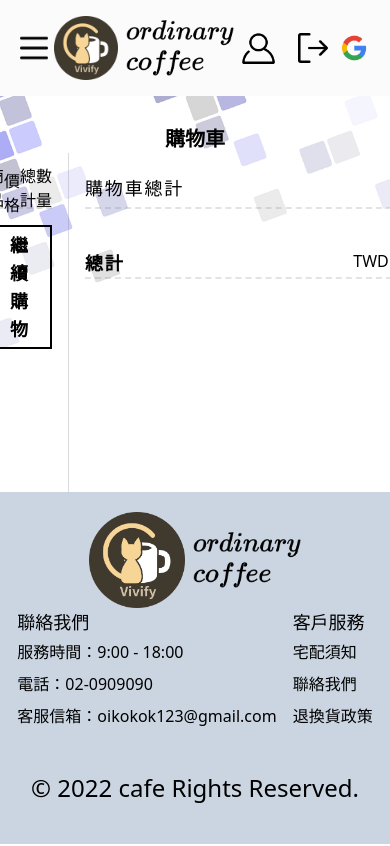
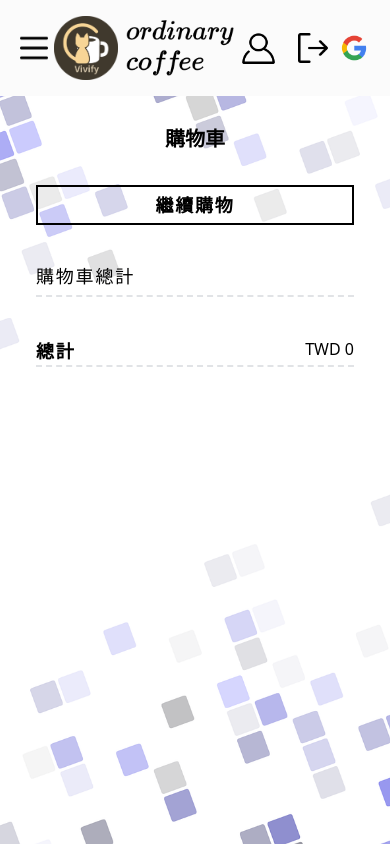
Before and after one commit to ryouske1213/vite3-coffee, a Vue app: page /Shopping in a window 390 px wide. Shown: the top 846 px of the page. Built offline with nearby package versions, Linux system fonts and the light colour scheme; what vue3-google-login would draw is missing.

Commit message:
fix: 所有頁面RWD完成 帳號登入使用權限token 設定完成

```diff
--- a/src/components/CommodityTotel.vue
+++ b/src/components/CommodityTotel.vue
@@ -7,7 +7,6 @@ let PriceTotel = reactive([]);
 onMounted(() => {
   checkout = JSON.parse(localStorage.getItem("currenItem", "currenItem")) ?? [];
   checkout.forEach((item) => PriceTotel.push(item.count * item.price));
-  console.log(checkout)
 });
 
 const checkoutData = computed(() => {
@@ -17,9 +16,9 @@ const checkoutData = computed(() => {
 </script>
 
 <template>
-  <div class="h-full">
+  <div>
     <div
-      class="min-w-[350px] max-w-[750px] h-[500px] border-l p-4 border-gray-500 border-opacity-25"
+      class="min-w-[350px] max-w-[750px] md:h-[500px] md:border-l p-4 pb-20 border-gray-500 border-opacity-25"
     >
       <div class="h-full">
         <div
--- a/src/components/carouse.vue
+++ b/src/components/carouse.vue
@@ -13,7 +13,7 @@ const CarouselData = reactive(carousel)
   <Carousel :wrap-around="true" :autoplay="3000" :transition="1000">
     <Slide v-for="slide in CarouselData" :key="slide">
       <!-- <div class="carousel__item">{{ slide.img }}</div> -->
-      <img class="w-[600px]" :src="`/image/${slide.img}`" alt="">
+      <img class="w-[400px] md:w-[600px]" :src="`/image/${slide.img}`" alt="">
       <!-- <img src="" alt=""> -->
     </Slide>
 
@@ -25,16 +25,6 @@ const CarouselData = reactive(carousel)
 </template>
 
 <style>
-/* .carousel__item {
-  min-height: 100px;
-  width: 100%;
-  font-size: 20px;
-  border-radius: 8px;
-  display: flex;
-  justify-content: center;
-  align-items: center;
-} */
-
 .carousel__slide {
   padding: 10px;
 }
--- a/src/components/cart.vue
+++ b/src/components/cart.vue
@@ -35,7 +35,7 @@ const del = (index) => {
 <template>
   <div class="max-w-[750px] p-4">
     <div
-      class="w-full h-10 flex border-dashed border-b-2 border-gray-500 border-opacity-20"
+      class="hidden md:w-full md:h-10 md:flex md:border-dashed md:border-b-2 md:border-gray-500 md:border-opacity-20"
     >
       <div class="w-full md:w-[100px] flex items-center md:mr-10">
         <p>商品</p>
@@ -66,11 +66,11 @@ const del = (index) => {
         </div>
         <div class="md:flex">
           <div class="w-full md:flex items-center mr-5">
-            <div class="md:w-20 flex items-center my-3 md:mr-10">
+            <div class="md:w-20 flex justify-center items-center my-3 md:mr-10">
               <p>{{ item.count * item.price }}</p>
               <p>TWD</p>
             </div>
-            <div class="md:w-20 flex items-center my-3 md:mr-10">
+            <div class="md:w-20 flex justify-center items-center my-3 md:mr-10">
               <div class="flex items-center cursor-pointer">
                 <div class="cursor-pointer border px-2" @click="sub(item, index)">-</div>
               </div>
@@ -94,7 +94,7 @@ const del = (index) => {
     </div>
     <router-link to="/Coffee_bag">
       <button
-        class="mt-4 px-4 py-1 text-lg font-bold tracking-widest border-2 border-black"
+        class="w-full justify-center md:w-auto mt-4 px-4 py-1 text-lg font-bold tracking-widest border-2 border-black"
       >
         繼續購物
       </button>
--- a/src/components/footer_1.vue
+++ b/src/components/footer_1.vue
@@ -5,7 +5,7 @@
     <div class="w-full flex justify-center">
       <div class="w-[700px] md:flex md:items-center mt-5">
         <div class="flex items-center justify-center">
-          <img class="w-24" src="../assets/background/Logo.png" alt="" />
+          <img class="w-16 md:w-24" src="../assets/background/Logo.png" alt="" />
           <img
             class="h-14 pl-2"
             src="../../public/image/ordinary-coffee.png"
--- a/src/views/Home/Coffee_bag.vue
+++ b/src/views/Home/Coffee_bag.vue
@@ -38,8 +38,8 @@ onMounted(() => {
         <div class="w-full flex justify-center mt-10 font-bold">
           <h1 class="text-2xl">│ 咖啡豆 │</h1>
         </div>
-        <p class="text-center mt-10">「單品咖啡」泛指來自單一國家或產區的單一款式咖啡豆，如衣索比亞-耶加雪菲（Ethiopia Yirgacheffe）。</p>
-        <p class="text-center mt-5">每個國家產地不一，不同國家、不同地區擁有各自的氣候、土壤與自然環境，栽種的咖啡因而各具特色。</p>
+        <p class="text-center mt-10 mx-6">「單品咖啡」泛指來自單一國家或產區的單一款式咖啡豆，如衣索比亞-耶加雪菲（Ethiopia Yirgacheffe）。</p>
+        <p class="text-center mt-5 mx-6">每個國家產地不一，不同國家、不同地區擁有各自的氣候、土壤與自然環境，栽種的咖啡因而各具特色。</p>
         <div class="w-full flex justify-center mt-20">
           <img class="w-11/12 md:w-4/5" src="../../../public/image/Single-product-light-roast.png" alt="">
         </div>
--- a/src/views/Home/Coffee_items.vue
+++ b/src/views/Home/Coffee_items.vue
@@ -11,13 +11,19 @@ const count = ref(1);
 const route = useRoute();
 const router = useRouter();
 const authStore = useAuthStore();
-const pictureState = sessionStorage.getItem("token", authStore.isAuthenticated);
-
+let pictureState = ref()
 const id = ref();
 const coffeeData = reactive([]);
 
 onMounted(() => {
+  pictureState.value = sessionStorage.getItem("token", authStore.isAuthenticated)
+  console.log(pictureState.value)
+
   id.value = route.params.id;
+
+  if (pictureState.value == 'false') {
+    router.push("/Login/index");
+  }
 
   items.forEach((item) => {
     if (item.id == id.value) {
--- a/src/views/Home/Home.vue
+++ b/src/views/Home/Home.vue
@@ -5,19 +5,14 @@ import carouse from "../../components/carouse.vue";
 </script>
 
 <template>
-  <div class="bg-home min-h-screen h-screen overflow-hidde">
-    <!-- <img
-      class="object-cover -z-50 h-full w-full"
-      src="@/assets/background/background-cofe.jpg"
-      alt=""
-    /> -->
-    <div class="relative top-0 h-full">
+  <div class="h-screen relative overflow-hidden bg-home">
+    <div class="absolute top-0 h-full w-full overflow-y-auto">
       <header_1 />
-      <carouse class="pt-24" />
+      <carouse class="pt-24 " />
 
       <div class="w-full flex justify-center text-2xl mt-10">商品</div>
       <div class="flex mx-10">
-        <div class="w-full flex justify-center items-center pt-24 pb-6">
+        <div class="w-full md:flex md:justify-center items-center pt-24 pb-6">
           <div>
             <div class="">
               <router-link to="/Coffee_bag">
@@ -30,9 +25,12 @@ import carouse from "../../components/carouse.vue";
                 <!-- <p class="absolute bottom-0 right-2 text-white">About Us</p> -->
               </router-link>
             </div>
+            <div class="md:w-[600px] flex text-xl font-bold justify-center">
+              <p>飲品咖啡</p>
+            </div>
           </div>
           <div>
-            <div>
+            <div class="mt-16 md:mt-0">
               <div class="relative flex cursor-pointer">
                 <router-link to="/WesternFood">
                   <img
@@ -45,16 +43,11 @@ import carouse from "../../components/carouse.vue";
                     </p> -->
                 </router-link>
               </div>
+              <div class="md:w-[600px] flex text-xl font-bold justify-center">
+                <p>西餐飲食</p>
+              </div>
             </div>
           </div>
-        </div>
-      </div>
-      <div class="flex justify-center mx-10">
-        <div class="w-[600px] flex text-xl font-bold justify-center">
-          <p>飲品咖啡</p>
-        </div>
-        <div class="w-[600px] flex text-xl font-bold justify-center">
-          <p>西餐飲食</p>
         </div>
       </div>
       <footer_1 class="text-black" />
--- a/src/views/Home/Shopping.vue
+++ b/src/views/Home/Shopping.vue
@@ -31,16 +31,16 @@ onMounted(() => {
             <p class="">購物車</p>
           </div>
         </div>
-        <div class="w-full h-[500px] flex justify-center overflow-y-auto">
-          <div class="flex">
+        <div class="w-full h-[500px] flex justify-center">
+          <div class="md:flex">
             <cart />
             <CommodityTotel />
           </div>
         </div>
       </div>
     </div>
-    <footer_1 class="w-full fixed bottom-0" />
   </div>
+    <footer_1 class="w-full h-full mt-0" />
 </template>
 
 <style scoped></style>
--- a/src/views/index.vue
+++ b/src/views/index.vue
@@ -1,5 +1,6 @@
 <script setup>
 import Home from './Home/Home.vue'
+
 </script>
 
 <template>
--- a/src/views/login/index.vue
+++ b/src/views/login/index.vue
@@ -2,11 +2,15 @@
 import header_1 from "../../components/header_1.vue";
 import footer_1 from "../../components/footer_1.vue";
 import { useRouter, onBeforeRouteLeave } from 'vue-router';
-import { ref, useAttrs } from "vue";
+import { ref, useAttrs, onMounted } from "vue";
 import { useAuthStore } from "../../store/auth";
 
 const authStore = useAuthStore();
 const router = useRouter()
+
+onMounted(() => {
+  sessionStorage.getItem('token')
+})
 
 onBeforeRouteLeave((to, from, next) => {
   authStore.username = '';
```
